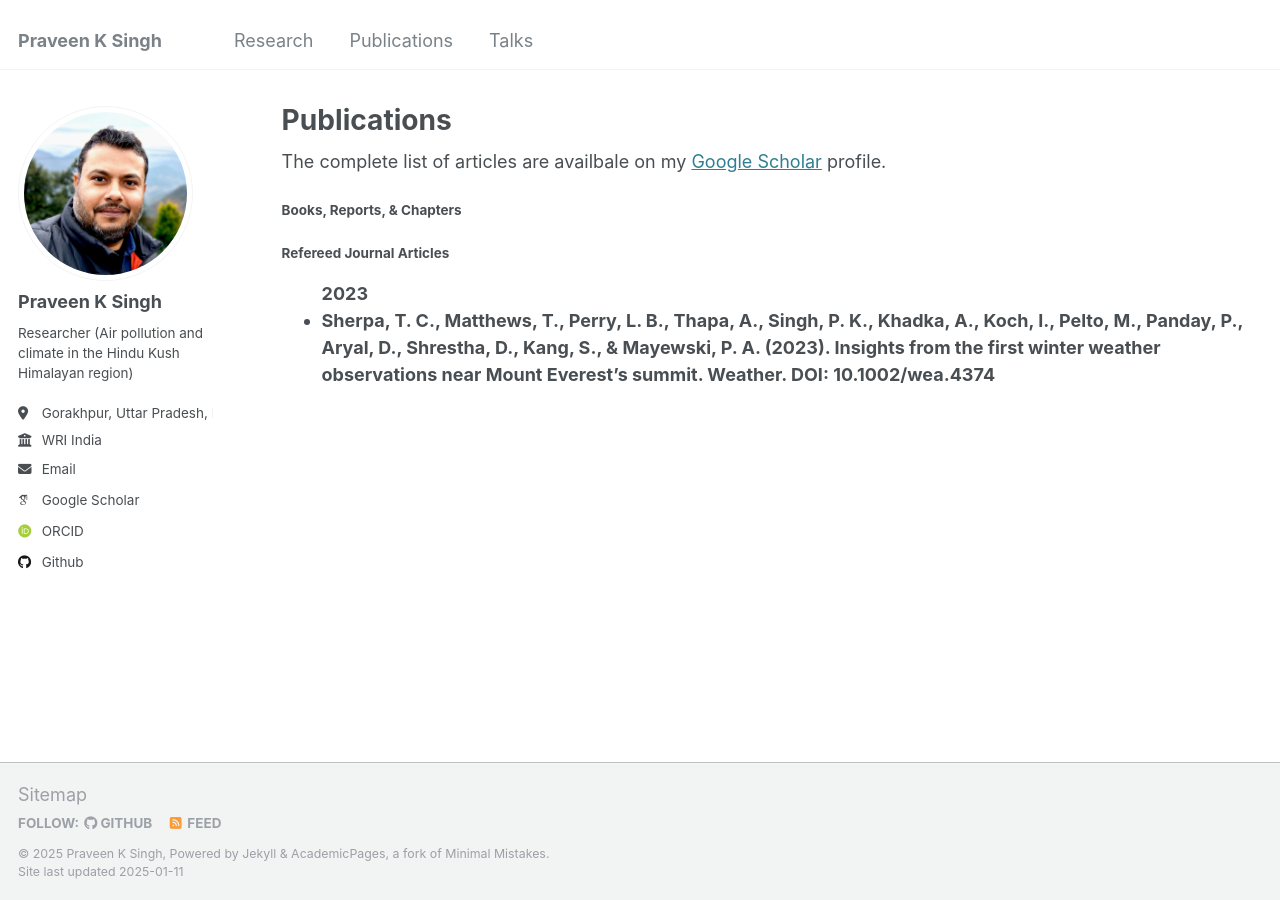
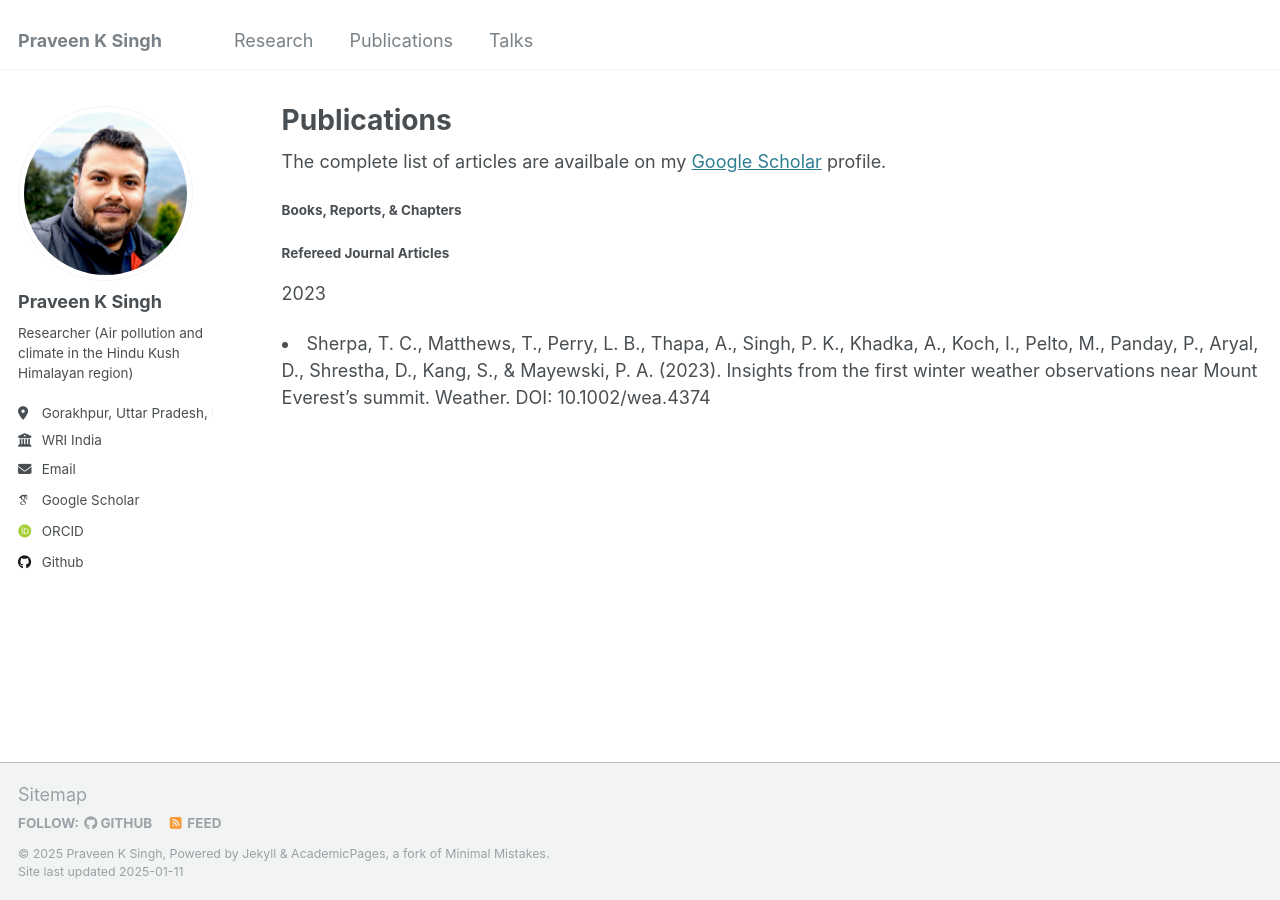
Before and after one commit to singhpraveenk/praveenksingh.github.io, a Jekyll site: the page built from _pages/publications.md, in a window 1280 px wide. Built offline with Jekyll 4.4.1, drawn with Linux system fonts in a browser that asks for light colours; some web fonts are replaced.

```diff
--- a/_pages/publications.md
+++ b/_pages/publications.md
@@ -12,6 +12,6 @@ author_profile: true
 
 <h4>Refereed Journal Articles</h4>
 
-<ul><left><b>2023
+2023
 
 <li>Sherpa, T. C., Matthews, T., Perry, L. B., Thapa, A., Singh, P. K., Khadka, A., Koch, I., Pelto, M., Panday, P., Aryal, D., Shrestha, D., Kang, S., & Mayewski, P. A. (2023). Insights from the first winter weather observations near Mount Everest’s summit. Weather. DOI: 10.1002/wea.4374
```
